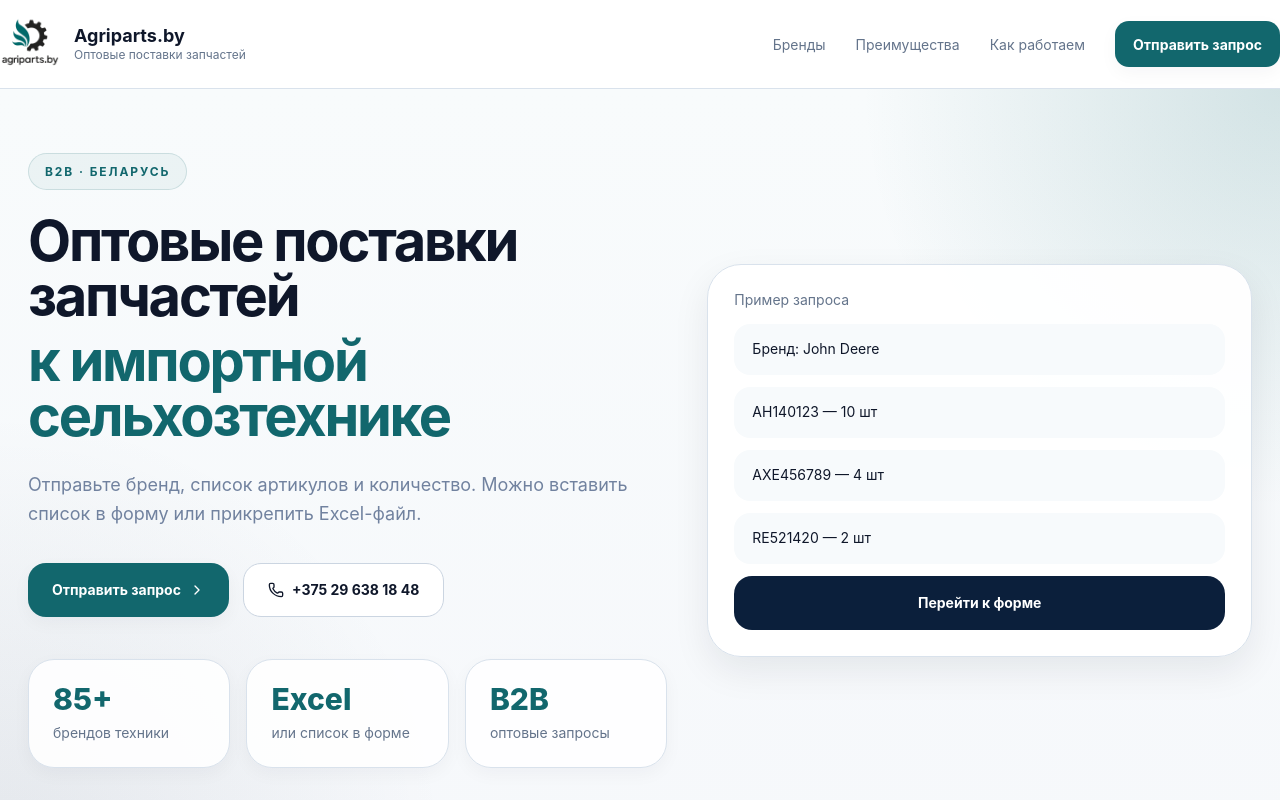
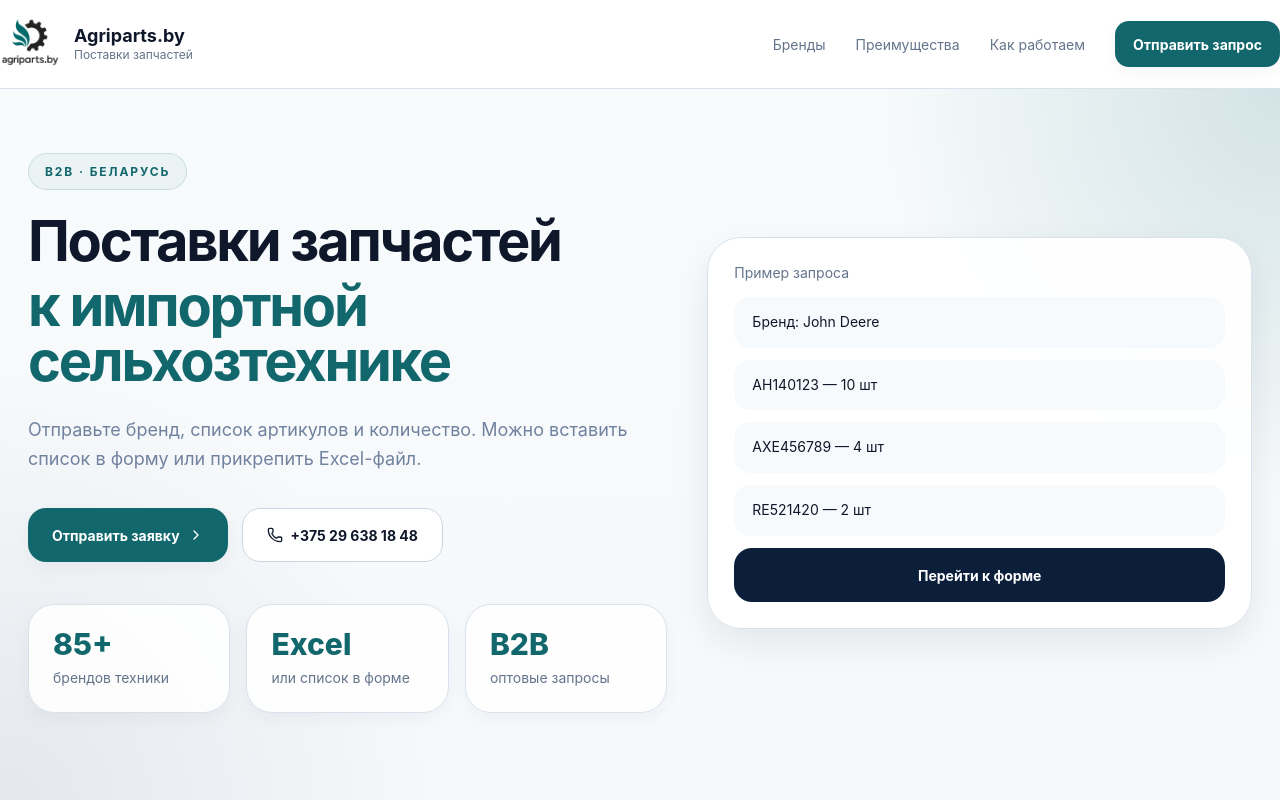
Before and after one commit to agriparts/agriparts.by, a React (Vite) app: page / in a window 1280 px wide. Shown: the top 800 px of the page. Built offline with nearby package versions, Linux system fonts and the light colour scheme.

Commit message:
Update App.jsx

```diff
--- a/src/App.jsx
+++ b/src/App.jsx
@@ -50,7 +50,7 @@ export default function AgripartsLanding() {
     {
       icon: Search,
       title: "Оптовые запросы",
-      text: "Работаем со списками запчастей: артикул и количество.",
+      text: "Работаем с аграриями, сервисами и торговыми компаниями.",
     },
     {
       icon: ShieldCheck,
@@ -91,7 +91,7 @@ export default function AgripartsLanding() {
             <img src={logo} className="logo-img" alt="Agriparts.by" />
             <div>
               <div className="logo-title">Agriparts.by</div>
-              <div className="logo-subtitle">Оптовые поставки запчастей</div>
+              <div className="logo-subtitle">Поставки запчастей</div>
             </div>
           </a>
 
@@ -146,7 +146,7 @@ export default function AgripartsLanding() {
               <div className="badge">B2B · Беларусь</div>
 
               <h1 className="hero-title">
-                Оптовые поставки запчастей
+                Поставки запчастей
                 <span>к импортной сельхозтехнике</span>
               </h1>
 
@@ -157,7 +157,7 @@ export default function AgripartsLanding() {
 
               <div className="hero-actions">
                 <a href="#request" className="btn btn-primary">
-                  Отправить запрос <ChevronRight size={16} />
+                  Отправить заявку <ChevronRight size={16} />
                 </a>
                 <a href="tel:+375291576316" className="btn btn-outline">
                   <Phone size={16} /> +375 29 638 18 48
```
